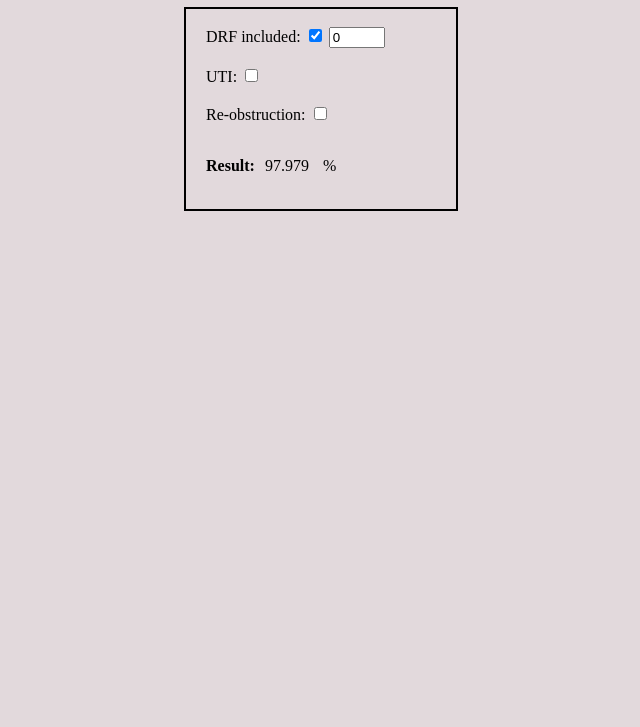
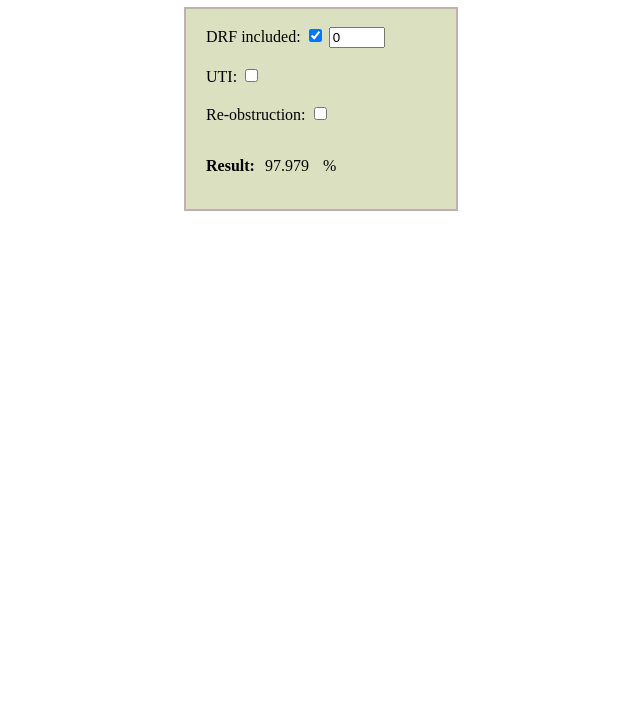
Before and after one commit to kerimoff/PPHN_calculator, a plain HTML site: page index.html in a window 1280 px wide. Shown: the part 73-800 px from the top of the page, without its empty margins (319-959 px from the left). Drawn offline with Linux system fonts and the light colour scheme.

Commit message:
background colour adjustment

```diff
--- a/style.css
+++ b/style.css
@@ -1,5 +1,5 @@
 body{
-    background-color: rgba(218, 206, 210, 0.767)!important;
+    background-color: #FFF!important;
 }
 h1{
     text-align: center;
@@ -13,9 +13,10 @@ justify-content: center;
 .flex-container{
     height: 200px;
     flex-basis: 250px;
+    background-color: rgba(207,214,173, 0.75);
     display: flex;
     flex-direction: column;
-    border: 2px solid black;
+    border: 2px solid rgb(192, 177, 177);
     justify-content: space-evenly;
     align-items: flex-start;
     padding-left: 20px ;
```
